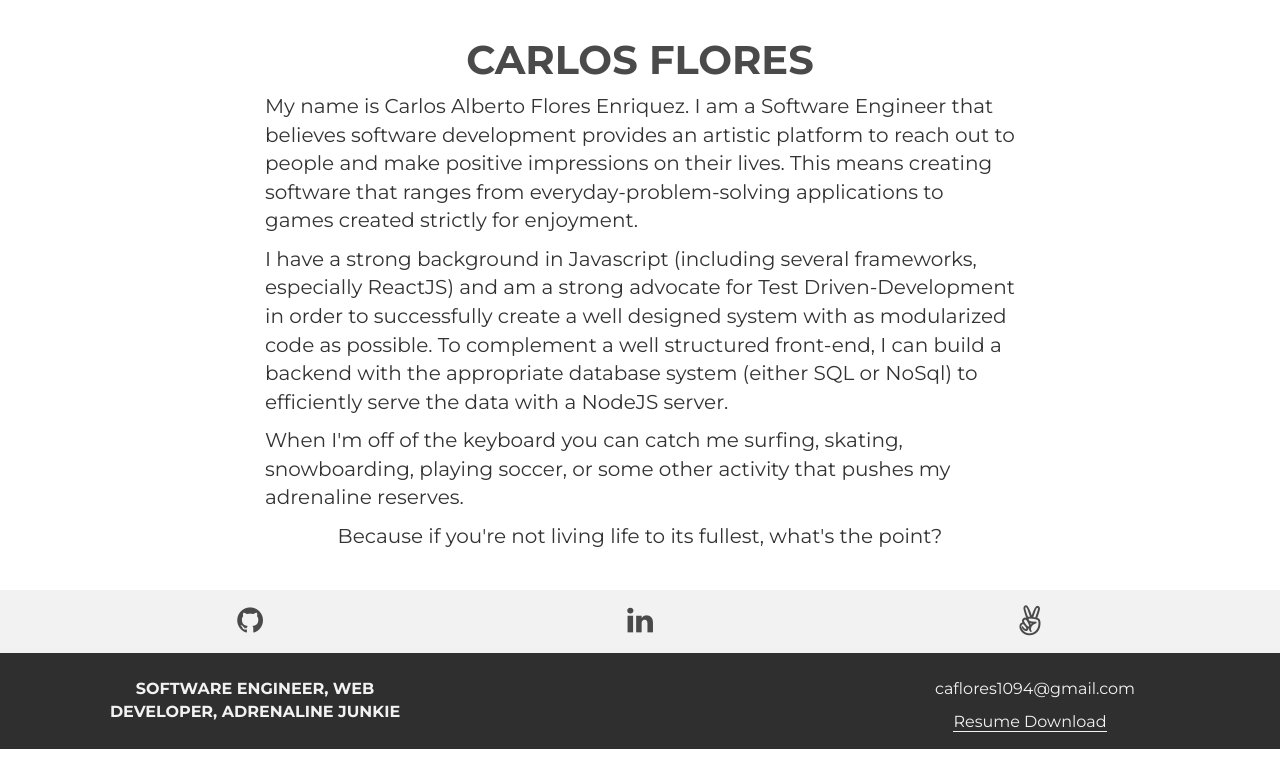
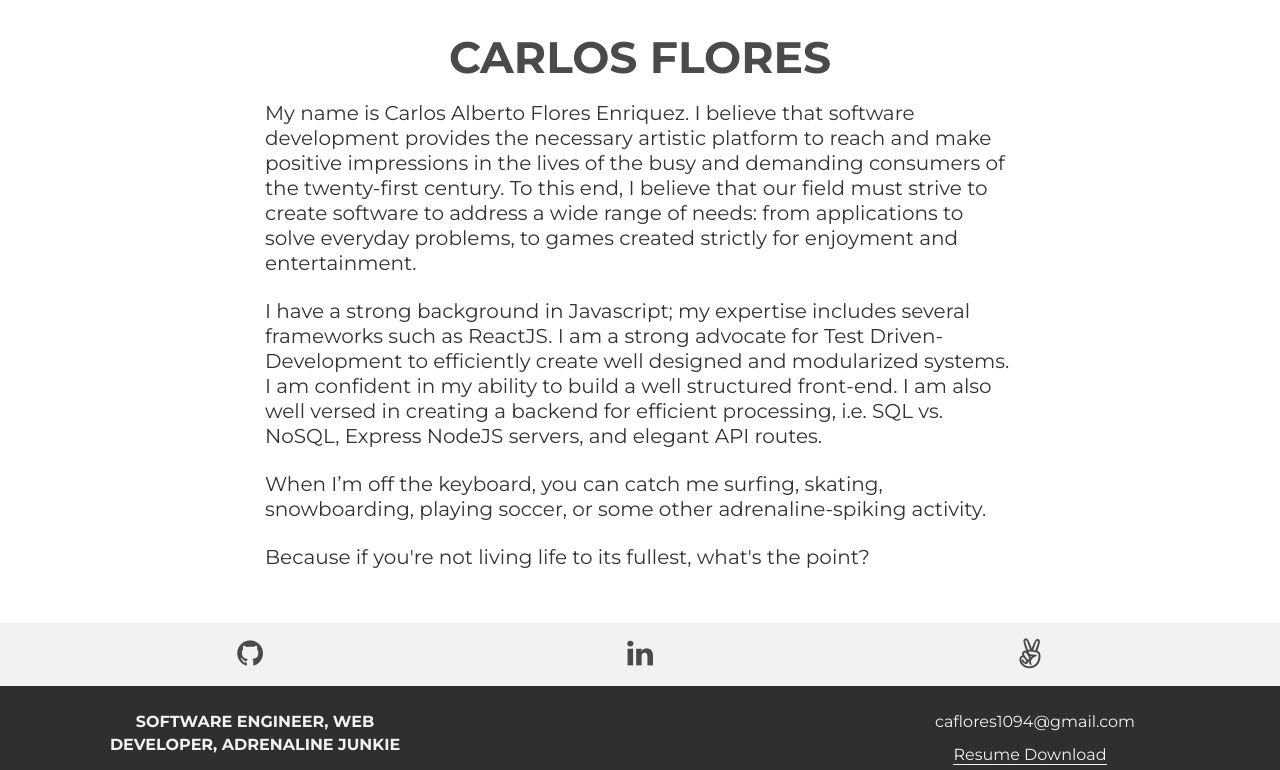
Before and after one commit to caflores1094/carlos-flores-portfolio, a website: page client/about.html in a window 1280 px wide. Shown: the part 482-1252 px from the top of the page. Before the commit the page ends 1231 px from the top, so only its background shows below. Drawn offline with nearby package versions, Linux system fonts and the light colour scheme.

Commit message:
Style changes about section revision

```diff
--- a/client/about.html
+++ b/client/about.html
@@ -71,13 +71,13 @@
 			<div class="aboutMe col-lg-8 col-lg-offset-2">
 				<h2 class="aboutName">CARLOS FLORES</h2>
 				<p>
-          My name is Carlos Alberto Flores Enriquez. I am a Software Engineer that believes software development provides an artistic platform to reach out to people and make positive impressions on their lives. This means creating software that ranges from everyday-problem-solving applications to games created strictly for enjoyment.
+          My name is Carlos Alberto Flores Enriquez. I believe that software development provides the necessary artistic platform to reach and make positive impressions in the lives of the busy and demanding consumers of the twenty-first century. To this end, I believe that our field must strive to create software to address a wide range of needs: from applications to solve everyday problems, to games created strictly for enjoyment and entertainment.
         </p>
 				<p>
-          I have a strong background in Javascript (including several frameworks, especially ReactJS) and am a strong advocate for Test Driven-Development in order to successfully create a well designed system with as modularized code as possible. To complement a well structured front-end, I can build a backend with the appropriate database system (either SQL or NoSql) to efficiently serve the data with a NodeJS server.
+          I have a strong background in Javascript; my expertise includes several frameworks such as ReactJS. I am a strong advocate for Test Driven-Development to efficiently create well designed and modularized systems. I am confident in my ability to build a well structured front-end. I am also well versed in creating a backend for efficient processing, i.e. SQL vs. NoSQL, Express NodeJS servers, and elegant API routes.
         </p>
 				<p>
-          When I'm off of the keyboard you can catch me surfing, skating, snowboarding, playing soccer, or some other activity that pushes my adrenaline reserves.
+          When I’m off the keyboard, you can catch me surfing, skating, snowboarding, playing soccer, or some other adrenaline-spiking activity.
         </p>
         <p>
           Because if you're not living life to its fullest, what's the point?
--- a/client/assets/css/style.css
+++ b/client/assets/css/style.css
@@ -23,7 +23,7 @@
 }
 
 ::selection {
-    background: #fff;
+    background: #ACCEF7;
     color: #000;
     text-shadow: none;
 }
@@ -130,7 +130,7 @@ h1, h2, h3, h4, h5, h6 {
     padding-top: 10px;
     padding-bottom: 20px;
     letter-spacing: 4px;
-    font-size: 59px;
+    font-size: 66px;
     font-weight: bold;
 }
 
@@ -281,7 +281,7 @@ h1, h2, h3, h4, h5, h6 {
 }
 
 .modal-section-title{
-  font-size: 2.3vw;
+  font-size: 36px;
   left: 45%;
 }
 
@@ -340,6 +340,7 @@ h1, h2, h3, h4, h5, h6 {
 .last-feature {
   border-bottom: 1px solid #d5d5d5;
   padding-bottom: 50px;
+  margin-bottom: 20px;
 }
 
 .navbar-collapse.collapse.in {
@@ -413,14 +414,19 @@ a:hover{
 }
 
 .aboutName{
-  font-size: 40px;
+  font-size: 44px;
+  margin-bottom: 20px;
+  margin-top: 15px
 }
 
 .aboutMe p{
   font-size: 20px;
   text-align: left;
+  line-height: 25px;
+  margin-bottom: 23px;
+  text-align: left;
 }
 
 .aboutMe p:nth-child(5){
-  text-align: center;
+/*   text-align: left; */
 }
```
Also changed, not shown: client/index.html (+2 -2 lines). Lines whose indentation alone changed are shown as unchanged.
